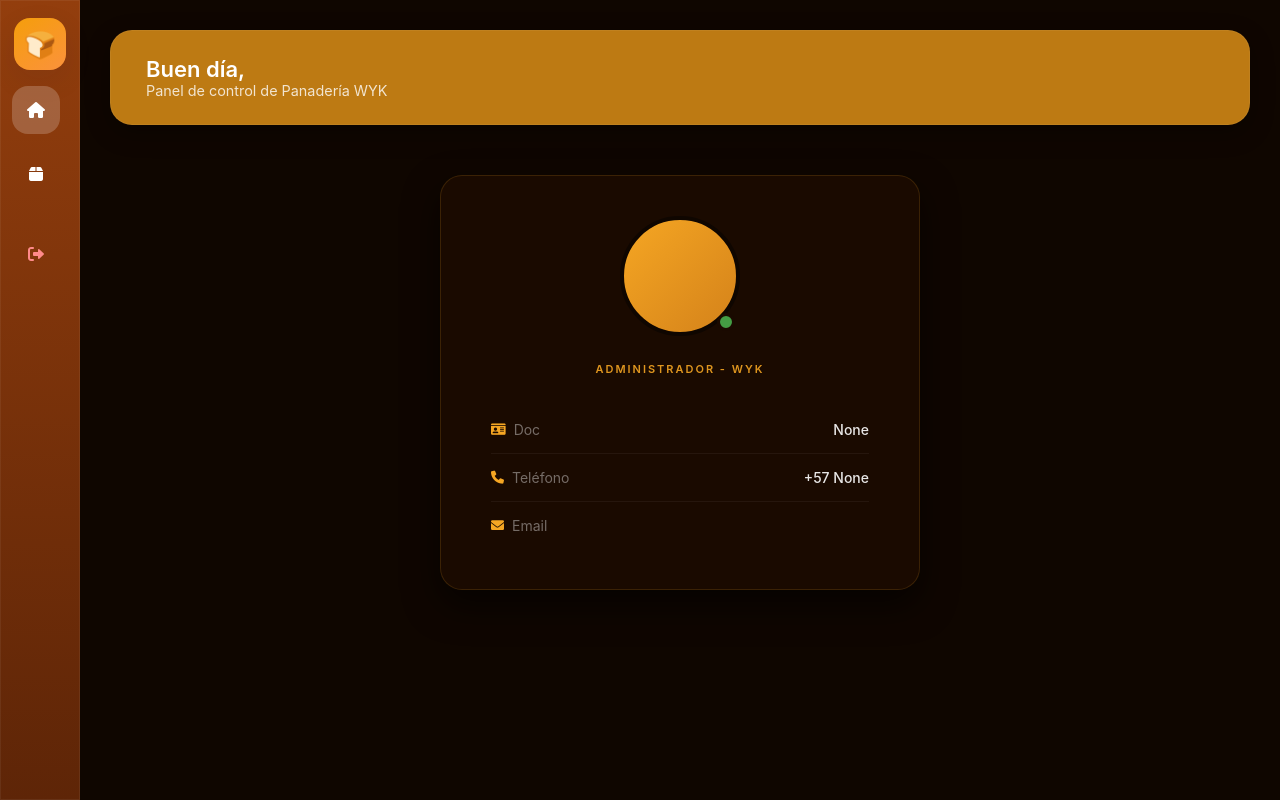
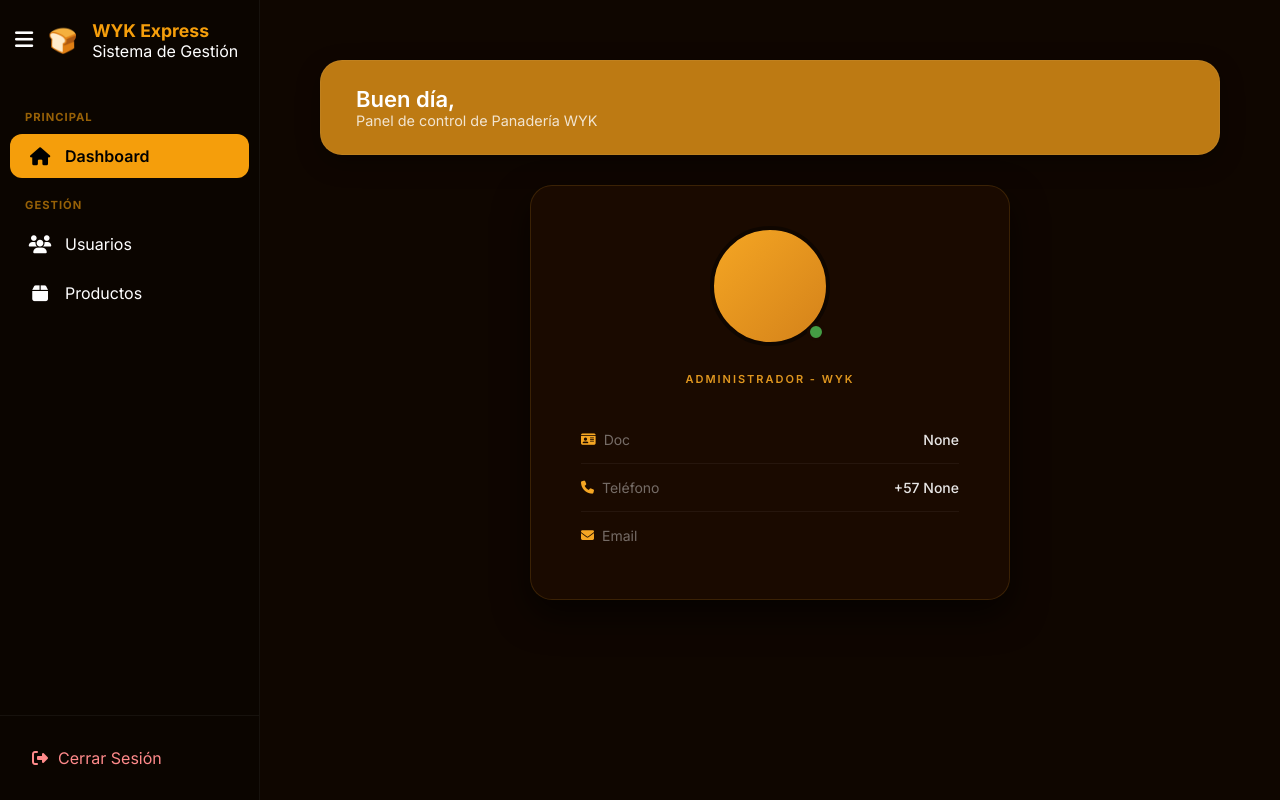
Before and after one commit to Branndon-Suarez/3.WYK-PYTHON.github.io, a Django app: page /inicio/ in a window 1280 px wide. Run offline with Django 5.2, Linux system fonts and the light colour scheme; the visitor is signed in with stand-in values (Sample User, id 1).

Commit message:
update sidebard

```diff
--- a/proyecto_wyk/static/css/sidebar.css
+++ b/proyecto_wyk/static/css/sidebar.css
@@ -1,141 +1,204 @@
-/* --------------------- Sidebar --------------------- */
+/* VARIABLES PANADERÍA UNIFICADAS */
 :root {
-    --primary: #933e0d;
-    --primary-2: #5e2507;
-    --primary-3: #b5a28f;
-    --color-hover-table: #d1bfae;
-    --accent: #f59e0b;
-    --bg: #f6f7ff;
-    --text: #0f172a;
-    --muted: #64748b;
-    --ring: #e2e8f0;
-    --shadow: 0 10px 30px rgba(24, 24, 48, .08);
-    --radius-xl: 18px;
-    --radius-2xl: 22px;
+    --primary: #0b0500;    /* Fondo oscuro idéntico a tu dashboard */
+    --accent: #f59e0b;     /* Dorado/Naranja WYK */
+    --bg-dark: #0b0500;    /* Fondo general */
+    --text-white: #ffffff;
+    --sidebar-width: 260px;
+    --sidebar-collapsed: 80px;
+    --hover-color: rgba(245, 158, 11, 0.1);
 }
 
+* {
+    margin: 0;
+    padding: 0;
+    box-sizing: border-box;
+    font-family: 'Inter', sans-serif;
+}
+
+body {
+    background-color: var(--bg-dark);
+}
+
+.app-container {
+    display: flex;
+    min-height: 100vh;
+}
+
+/* SIDEBAR */
 .sidebar {
+    width: var(--sidebar-width);
+    min-width: var(--sidebar-width);
+    height: 100vh;
+    background-color: var(--primary);
+    color: var(--text-white);
+    display: flex;
+    flex-direction: column;
     position: sticky;
     top: 0;
-    width: 80px;
-    height: 100vh;
-    background: linear-gradient(180deg, var(--primary), var(--primary-2));
-    display: flex;
-    flex-direction: column;
-    align-items: center;
-    gap: 16px;
-    padding: 18px 12px;
-    color: #fff;
-    box-shadow: inset 0 0 0 1px rgba(255, 255, 255, .06);
+    transition: all 0.3s cubic-bezier(0.4, 0, 0.2, 1);
     z-index: 1000;
+    border-right: 1px solid rgba(255, 255, 255, 0.05);
 }
 
-.sidebar .logo {
-    width: 52px;
-    height: 52px;
-    border-radius: 16px;
-    background: linear-gradient(145deg, #f59e0b, #fb923c);
-    display: grid;
-    place-items: center;
-    font-size: 26px;
-    box-shadow: var(--shadow);
+/* ESTADO COLAPSADO (Cerrado) */
+.sidebar.collapsed {
+    width: var(--sidebar-collapsed);
+    min-width: var(--sidebar-collapsed);
 }
 
-.sidebar ul {
-    list-style: none;
-    padding: 0;
-    margin: 0;
+/* CABECERA DEL SIDEBAR */
+.sidebar-header {
+    padding: 25px 15px;
     display: flex;
-    flex-direction: column;
-    gap: 16px;
-    width: 100%;
+    align-items: center;
+    gap: 12px;
+    height: 80px; /* Altura fija para evitar saltos */
 }
 
-.sidebar .nav-btn {
-    all: unset;
-    /* Se eliminan estilos por defecto del <button> */
-    width: 48px;
-    height: 48px;
-    border-radius: 16px;
-    display: grid;
-    place-items: center;
-    color: #fff;
-    text-decoration: none;
-    transition: .2s;
+.toggle-btn-sidebar {
+    background: none;
+    border: none;
+    color: var(--text-white);
+    font-size: 1.3rem;
     cursor: pointer;
+    display: flex;
+    align-items: center;
+    justify-content: center;
+    transition: color 0.3s;
 }
 
-.sidebar .nav-btn:hover {
-    background: rgba(255, 255, 255, .12);
-    transform: translateY(-2px);
+.toggle-btn-sidebar:hover {
+    color: var(--accent);
 }
 
-.sidebar .nav-btn.active {
-    background: rgba(255, 255, 255, .2);
+.sidebar-logo {
+    font-size: 24px;
+    min-width: 35px;
+    display: flex;
+    justify-content: center;
 }
 
-.sidebar .nav-btn i {
-    pointer-events: none;
+.sidebar-title h3 {
+    font-size: 1.1rem;
+    color: var(--accent);
+    white-space: nowrap;
 }
 
-/* Submenús */
-.sidebar li {
-    position: relative;
+/* NAVEGACIÓN */
+.sidebar-nav {
+    flex: 1;
+    padding: 10px;
 }
 
-.sidebar .submenu {
-    position: absolute;
-    top: -50;
-    left: 70px;
-    /* aparece a la derecha del menú principal */
-    background: linear-gradient(180deg, var(--primary), var(--primary-2));
-    padding: 8px 0;
-    border: #0f172a 1px solid;
-    border-radius: var(--radius-xl);
-    box-shadow: var(--shadow);
-    display: none;
-    flex-direction: column;
-    min-width: 180px;
-    z-index: 1001;
-    opacity: 0;
-    transition: opacity 0.2s ease-in-out;
+.nav-section {
+    font-size: 0.7rem;
+    font-weight: 700;
+    margin: 20px 15px 10px;
+    color: var(--accent);
+    opacity: 0.6;
+    letter-spacing: 1px;
 }
 
-/*Para mostrar el submenu al hacer click*/
-.has-submenu.open>.submenu {
+.nav-item {
     display: flex;
-    opacity: 1;
+    align-items: center;
+    padding: 12px 15px;
+    color: var(--text-white);
+    text-decoration: none;
+    border-radius: 12px;
+    margin-bottom: 5px;
+    transition: all 0.3s;
 }
 
-.sidebar .submenu li a {
+.nav-item i {
+    min-width: 30px;
+    font-size: 18px;
+    display: flex;
+    justify-content: center;
+}
+
+.nav-item span {
+    margin-left: 10px;
+    white-space: nowrap;
+}
+
+.nav-item:hover {
+    background-color: var(--hover-color);
+    color: var(--accent);
+}
+
+.nav-item.active {
+    background-color: var(--accent);
+    color: #000 !important;
+    font-weight: 600;
+}
+
+/* PIE DE PÁGINA */
+.sidebar-footer {
+    padding: 20px;
+    border-top: 1px solid rgba(255, 255, 255, 0.05);
+}
+
+.btn-logout {
     display: flex;
     align-items: center;
     gap: 10px;
-    padding: 8px 14px;
-    color: #fff;
+    color: #ff8a8a;
     text-decoration: none;
-    font-size: 14px;
-    border-radius: 10px;
-    transition: 0.2s;
+    padding: 12px;
+    border-radius: 12px;
+    transition: 0.3s;
 }
 
-.sidebar .submenu li a:hover {
-    background: rgba(255, 255, 255, .2);
+.btn-logout:hover {
+    background: rgba(255, 138, 138, 0.1);
 }
 
-/* --------------------- Sidebar --------------------- */
+/* --- REGLAS CUANDO ESTÁ CERRADO (COLLAPSED) --- */
 
-/* --------------------- Responsive --------------------- */
-/*RESPONSIVE PARA MÓVIL-TABLET*/
-@media (min-width: 0px) and (max-width: 1023px) {
-    .sidebar {
-        display: none;
-    }
+/* 1. Escondemos el Pan y el Texto del Título */
+.sidebar.collapsed .sidebar-logo,
+.sidebar.collapsed .sidebar-title {
+    display: none;
 }
 
-/*RESPONSIVE PARA PC*/
-@media (min-width: 1024px) {
-    .sidebar {
-        display: flex;
-    }
+/* 2. Centramos la hamburguesa */
+.sidebar.collapsed .sidebar-header {
+    justify-content: center;
+    padding: 25px 0;
 }
+
+/* 3. Centramos los iconos del menú */
+.sidebar.collapsed .nav-item {
+    justify-content: center;
+    padding: 15px 0;
+}
+
+.sidebar.collapsed .nav-item i {
+    margin: 0;
+    font-size: 20px;
+}
+
+/* 4. Ocultamos etiquetas de texto y secciones */
+.sidebar.collapsed .nav-item span,
+.sidebar.collapsed .nav-section,
+.sidebar.collapsed .btn-logout span {
+    display: none;
+}
+
+/* 5. Centramos el botón de cerrar sesión */
+.sidebar.collapsed .btn-logout {
+    justify-content: center;
+}
+
+/* CONTENIDO PRINCIPAL */
+.main-content {
+    flex-grow: 1;
+    background-color: var(--bg-dark);
+    transition: all 0.3s ease;
+}
+
+.content-body {
+    padding: 30px;
+}
--- a/proyecto_wyk/static/js/logout.js
+++ b/proyecto_wyk/static/js/logout.js
@@ -1,30 +1,21 @@
 document.addEventListener('DOMContentLoaded', () => {
     const logoutLink = document.getElementById('logout-link');
-    const logoutForm = document.getElementById('logout-form');
-
-    if (logoutLink && logoutForm) {
-        logoutLink.addEventListener('click', async (e) => {
+    if (logoutLink) {
+        logoutLink.addEventListener('click', (e) => {
             e.preventDefault();
-
-            // 1. Confirmación con SweetAlert2
-            const result = await Swal.fire({
+            Swal.fire({
                 title: '¿Cerrar Sesión?',
-                text: "¿Estás seguro de que quieres salir del sistema de Panadería WYK?",
-                icon: 'question',
+                text: "¿Estás seguro de que quieres salir?",
+                icon: 'warning',
                 showCancelButton: true,
-                confirmButtonColor: '#933e0d', // Color café de tu dashboard
+                confirmButtonColor: '#933e0d',
                 cancelButtonColor: '#64748b',
-                confirmButtonText: 'Sí, salir',
-                cancelButtonText: 'Cancelar',
-                // Detecta si hay tema oscuro activo
-                background: document.body.getAttribute('data-theme') === 'dark' ? '#1d0600' : '#fff',
-                color: document.body.getAttribute('data-theme') === 'dark' ? '#fff' : '#0f172a'
+                confirmButtonText: 'Sí, Cerrar Sesión'
+            }).then((result) => {
+                if (result.isConfirmed) {
+                    document.getElementById('logout-form').submit();
+                }
             });
-
-            if (result.isConfirmed) {
-                // 2. Simplemente enviamos el formulario que ya tiene el CSRF y la URL correcta
-                logoutForm.submit();
-            }
         });
     }
 });
--- a/proyecto_wyk/static/js/sidebar.js
+++ b/proyecto_wyk/static/js/sidebar.js
@@ -1,50 +1,33 @@
-document.addEventListener("DOMContentLoaded", () => {
-  if (window.feather) feather.replace();
+function showModule(name) {
+    // 1. Desactivar todos los módulos y botones
+    document.querySelectorAll('.module').forEach(m => m.classList.remove('active'));
+    document.querySelectorAll('.nav-item').forEach(n => n.classList.remove('active'));
 
-  const buttons = document.querySelectorAll(".has-submenu > .nav-btn");
+    // 2. Activar el seleccionado
+    const target = document.getElementById('mod-' + name);
+    if (target) target.classList.add('active');
 
-  buttons.forEach((btn) => {
-    btn.addEventListener("click", (e) => {
-      e.preventDefault(); // Prevenir comportamiento por defecto como boton 'submit' y recargando la página.
+    // 3. Activar botón del menú
+    const btn = document.querySelector(`.nav-item[onclick*="${name}"]`);
+    if (btn) btn.classList.add('active');
 
-      const parent = btn.closest(".has-submenu"); // 'closest' llama al ascendente más cercano (padre, abuelo, bisabuelo...) que contiene el submenu, osea el <li class="has-submenu" title="...">
-      const submenu = parent.querySelector(".submenu");// Ya especificado el padre, osea el <li>, buscamos su submenu correspondiente al boton que se le hizo click.
+    // 4. Cambiar título
+    const titles = { dashboard: 'Dashboard', usuarios: 'Usuarios', productos: 'Productos' };
+    document.getElementById('pageTitle').textContent = titles[name] || name;
+}
 
-      /*--- Alternar submenu actual con toggle ---*/
-      //Agregar o quitar la clase 'open' al <li class="has-submenu">
-      const isOpen = parent.classList.toggle("open");
-      //Actualizar atributos aria
-      btn.setAttribute("aria-expanded", isOpen ? "true" : "false");
-      submenu.setAttribute("aria-hidden", isOpen ? "false" : "true");
+function toggleSidebar() {
+    document.getElementById('sidebar').classList.toggle('collapsed');
+}
 
-      /*--- Cerrar otros submenus ---*/
-      //Seleccionar todos los <li class="has-submenu .open"> mediante un ciclo 'forEach' y cada elemento lo llamamos 'openItem'
-      document.querySelectorAll(".has-submenu.open").forEach((openItem) => {
-        if (openItem !== parent) {
-          openItem.classList.remove("open");//Cerrar el otro submenu
-          //Actualizar atributos aria del otro submenu
-          const otherBtn = openItem.querySelector(".nav-btn");
-          if (otherBtn) otherBtn.setAttribute("aria-expanded", "false");
-          const otherSub = openItem.querySelector(".submenu");
-          if (otherSub) otherSub.setAttribute("aria-hidden", "true");
-        }
-      });
-    });
-  });
+function updateDateTime() {
+    const now = new Date();
+    const options = { weekday: 'long', year: 'numeric', month: 'long', day: 'numeric', hour: '2-digit', minute: '2-digit' };
+    const el = document.getElementById('dateTime');
+    if (el) el.textContent = now.toLocaleDateString('es-CO', options);
+}
 
-  /*--- Cerrar si hago click fuera del sidebar ---*/
-  document.addEventListener("click", (e) => {
-
-    // 'target' llama el elemento donde se hizo click, si no es un elemento dentro del sidebar
-    if (!e.target.closest(".sidebar")) {
-      document.querySelectorAll(".has-submenu.open").forEach((item) => {
-        item.classList.remove("open");//Cerrar el submenu actual
-        //Actualizar atributos aria del submenu actual
-        const btn = item.querySelector(".nav-btn");
-        if (btn) btn.setAttribute("aria-expanded", "false");
-        const sub = item.querySelector(".submenu");
-        if (sub) sub.setAttribute("aria-hidden", "true");
-      });
-    }
-  });
+document.addEventListener('DOMContentLoaded', () => {
+    updateDateTime();
+    setInterval(updateDateTime, 60000);
 });
--- a/proyecto_wyk/templates/base.html
+++ b/proyecto_wyk/templates/base.html
@@ -4,69 +4,71 @@
 <head>
     <meta charset="UTF-8">
     <meta name="viewport" content="width=device-width, initial-scale=1.0">
-    <title>{% block title %}Panadería WYK{% endblock %}</title>
+    <title>{% block title %}WYK Express - Dashboard{% endblock %}</title>
 
+    <link href="https://fonts.googleapis.com/css2?family=Inter:wght@400;500;600;700&display=swap" rel="stylesheet">
+    <link rel="stylesheet" href="https://cdnjs.cloudflare.com/ajax/libs/font-awesome/6.4.0/css/all.min.css">
     <link rel="stylesheet" href="{% static 'css/sidebar.css' %}">
-
-    <link rel="stylesheet" href="https://cdnjs.cloudflare.com/ajax/libs/font-awesome/6.0.0/css/all.min.css">
-
-    <script src="https://unpkg.com/feather-icons"></script>
 
     {% block extra_css %}{% endblock %}
 </head>
 <body>
-    <div class="app">
-        <nav class="sidebar">
-            <div class="logo">🍞</div>
-            <ul>
-                <li>
-                    <a href="{% url 'inicio' %}"
-                       class="nav-btn {% if request.resolver_match.url_name == 'inicio' %}active{% endif %}"
-                       title="Inicio">
-                        <i class="fas fa-home"></i>
+
+    <div class="app-container">
+        <nav class="sidebar" id="sidebar">
+            <div class="sidebar-header">
+                <button class="toggle-btn-sidebar" onclick="toggleSidebar()" title="Expandir/Colapsar">
+                    <i class="fa fa-bars"></i>
+                </button>
+                <div class="sidebar-logo">🍞</div>
+                <div class="sidebar-title">
+                    <h3>WYK Express</h3>
+                    <span>Sistema de Gestión</span>
+                </div>
+            </div>
+
+            <div class="sidebar-nav">
+                <div class="nav-section">PRINCIPAL</div>
+
+                <a href="{% url 'inicio' %}" class="nav-item {% if request.resolver_match.url_name == 'inicio' %}active{% endif %}">
+                    <i class="fa fa-home"></i>
+                    <span>Dashboard</span>
                 </a>
-                </li>
 
-                <li class="has-submenu">
-                    <a href="#" class="nav-btn" title="Gestión" aria-expanded="false">
-                        <i class="fas fa-box"></i>
+                <div class="nav-section">GESTIÓN</div>
+
+                <a href="javascript:void(0)" class="nav-item" onclick="showModule('usuarios')">
+                    <i class="fa fa-users"></i>
+                    <span>Usuarios</span>
                 </a>
-                    <ul class="submenu" aria-hidden="true">
-                        <li><a href="#"><i class="fas fa-cookie"></i> Productos</a></li>
-                        <li><a href="#"><i class="fas fa-users-cog"></i> Empleados</a></li>
-                    </ul>
-                </li>
 
-                <li class="spacer" style="flex: 1;"></li>
+                <a href="javascript:void(0)" class="nav-item" onclick="showModule('productos')">
+                    <i class="fa fa-box"></i>
+                    <span>Productos</span>
+                </a>
+            </div>
 
-                <li>
+            <div class="sidebar-footer">
                 <form id="logout-form" action="{% url 'logout' %}" method="post" style="display: none;">
                     {% csrf_token %}
                 </form>
-
-                    <a href="#" id="logout-link" class="nav-btn" title="Cerrar Sesión" style="color: #ff8a8a;">
-                        <i class="fas fa-sign-out-alt"></i>
+                <a href="javascript:void(0)" id="logout-link" class="btn-logout">
+                    <i class="fa fa-sign-out-alt"></i>
+                    <span>Cerrar Sesión</span>
                 </a>
-                </li>
-            </ul>
+            </div>
         </nav>
 
         <main class="main-content">
+            <section class="content-body">
                 {% block content %}{% endblock %}
+            </section>
         </main>
     </div>
 
     <script src="{% static 'js/sweetalert2.all.min.js' %}"></script>
     <script src="{% static 'js/sidebar.js' %}"></script>
     <script src="{% static 'js/logout.js' %}"></script>
-
     {% block extra_js %}{% endblock %}
-
-    <script>
-        // Inicializa los iconos Feather si se usan en el sidebar.js
-        if (typeof feather !== 'undefined') {
-            feather.replace();
-        }
-    </script>
 </body>
 </html>
```
Also changed, not shown: proyecto_wyk/templates/includes/modals.html (deleted, +0 -72 lines), proyecto_wyk/static/css/dashboard.css (added). Lines whose indentation alone changed are shown as unchanged.
